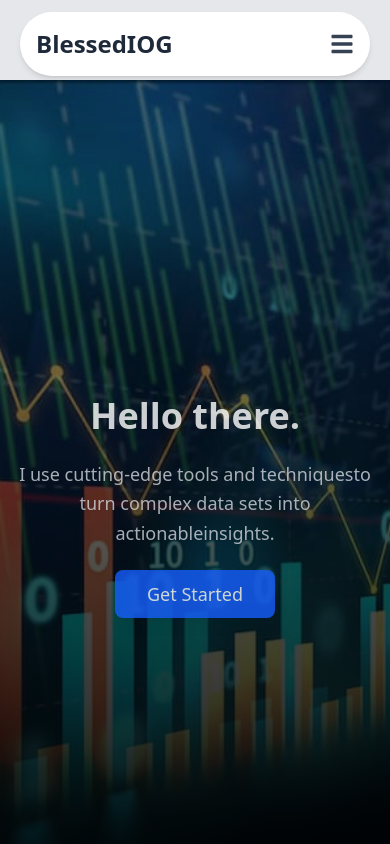
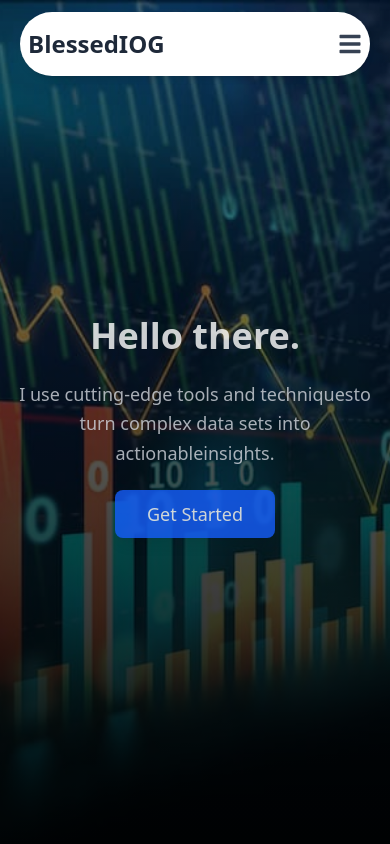
Before and after one commit to Oluwasegun122/blessediog, a Next.js app: page / in a window 390 px wide. Shown: the top 844 px of the page. Built offline with nearby package versions, Linux system fonts and the light colour scheme.

Commit message:
first commit

```diff
--- a/app/components/Header.tsx
+++ b/app/components/Header.tsx
@@ -9,7 +9,7 @@ const Header = () => {
 
   return (
     <nav className="fixed top-3 left-0 right-0 h-16 bg-white rounded-full mx-5 shadow-md z-50">
-      <div className="max-w-7xl mx-auto px-4 sm:px-6 lg:px-8 h-full">
+      <div className="max-w-7xl mx-auto px-2 sm:px-6 lg:px-8 h-full">
         <div className="flex justify-between items-center h-full">
           {/* Left Logo */}
           <Link
--- a/app/layout.tsx
+++ b/app/layout.tsx
@@ -29,7 +29,7 @@ export default function RootLayout({
         className={`${geistSans.variable} ${geistMono.variable} antialiased bg-gray-200`}
       >
         <Header />
-        <div className="mt-20">{children}</div>
+        <div className=" top-0">{children}</div>
       </body>
     </html>
   );
```
